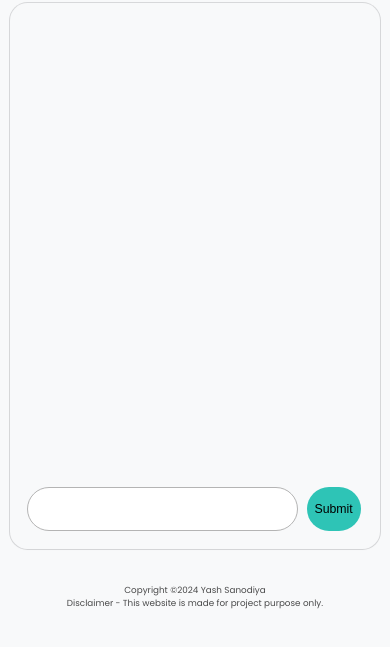
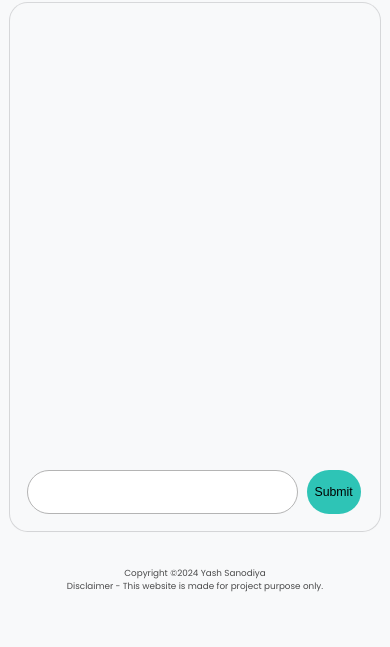
Before and after one commit to yashsanodiya89/Ask-Ai, a plain HTML site: page index.html in a window 390 px wide. Shown: the part 67-714 px from the top of the page. Drawn offline with Linux system fonts and the light colour scheme.

Commit message:
Updated responsive.css

```diff
--- a/css/responsive.css
+++ b/css/responsive.css
@@ -13,6 +13,7 @@
 
   .chat-container {
     width: 95%;
+    height: 60rem;
   }
 
   .empty-chat {
```
